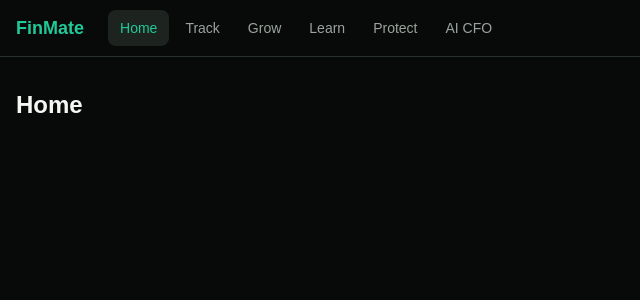
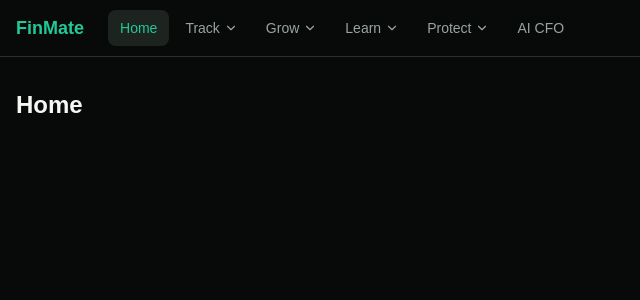
Before and after one commit to Ayushyeole18/finmate, a React (Vite) app in the folder frontend/: page / in a window 1280 px wide. Shown: the top 300 px of the page, without its empty margins (0-640 px from the left). Built offline with nearby package versions, Linux system fonts and the light colour scheme.

Commit message:
feat: add dropdown submenus for track, grow, learn, protect

```diff
--- a/frontend/src/components/Navbar.tsx
+++ b/frontend/src/components/Navbar.tsx
@@ -1,4 +1,11 @@
 import { NavLink } from "react-router-dom";
+import { ChevronDown } from "lucide-react";
+import {
+  DropdownMenu,
+  DropdownMenuContent,
+  DropdownMenuItem,
+  DropdownMenuTrigger,
+} from "@/components/ui/dropdown-menu";
 
 const navLinkClass = ({ isActive }: { isActive: boolean }) =>
   `px-3 py-2 text-sm font-medium rounded-md transition-colors ${
@@ -6,6 +13,32 @@ const navLinkClass = ({ isActive }: { isActive: boolean }) =>
       ? "text-primary bg-accent"
       : "text-muted-foreground hover:text-foreground hover:bg-accent"
   }`;
+
+const dropdownTriggerClass =
+  "flex items-center gap-1 px-3 py-2 text-sm font-medium rounded-md text-muted-foreground hover:text-foreground hover:bg-accent transition-colors outline-none";
+
+type NavDropdownProps = {
+  label: string;
+  items: string[];
+};
+
+function NavDropdown({ label, items }: NavDropdownProps) {
+  return (
+    <DropdownMenu>
+      <DropdownMenuTrigger className={dropdownTriggerClass}>
+        {label}
+        <ChevronDown className="size-3.5" />
+      </DropdownMenuTrigger>
+      <DropdownMenuContent align="start">
+        {items.map((item) => (
+          <DropdownMenuItem key={item} asChild>
+            <a href="#">{item}</a>
+          </DropdownMenuItem>
+        ))}
+      </DropdownMenuContent>
+    </DropdownMenu>
+  );
+}
 
 export default function Navbar() {
   return (
@@ -17,18 +50,22 @@ export default function Navbar() {
             <NavLink to="/" end className={navLinkClass}>
               Home
             </NavLink>
-            <NavLink to="/track" className={navLinkClass}>
-              Track
-            </NavLink>
-            <NavLink to="/grow" className={navLinkClass}>
-              Grow
-            </NavLink>
-            <NavLink to="/learn" className={navLinkClass}>
-              Learn
-            </NavLink>
-            <NavLink to="/protect" className={navLinkClass}>
-              Protect
-            </NavLink>
+            <NavDropdown
+              label="Track"
+              items={["Transactions", "Budgeting", "Anomaly Detection", "Ghost Spend"]}
+            />
+            <NavDropdown
+              label="Grow"
+              items={["Portfolio", "FIRE Planner", "Tax Planner", "Trust Engine", "Calculators"]}
+            />
+            <NavDropdown
+              label="Learn"
+              items={["Lessons", "Quizzes", "My Progress"]}
+            />
+            <NavDropdown
+              label="Protect"
+              items={["Insurance", "Guardrail Goals", "Family & Legacy", "Web3 Vault"]}
+            />
             <NavLink to="/ai-cfo" className={navLinkClass}>
               AI CFO
             </NavLink>
```
